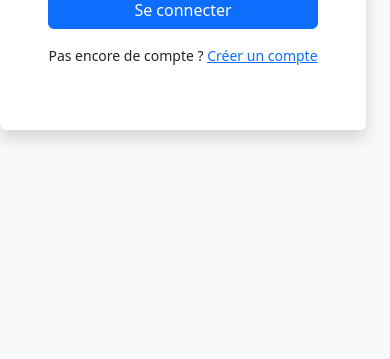
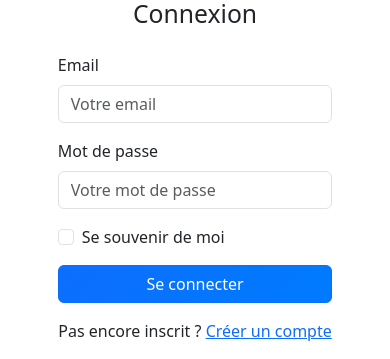
Before and after one commit to djeyDgordovan/gestion_depot, a PHP site: page /login.php in a window 390 px wide. Shown: the part 521-880 px from the top of the page. Before the commit the page ends 662 px from the top, so only its background shows below. Run offline with PHP 8.4, Linux system fonts and the light colour scheme; data that the repository does not hold is empty; some libraries are stand-ins or nearby versions.

Commit message:
Inscription

```diff
--- a/login.php
+++ b/login.php
@@ -1,92 +1,60 @@
 <?php
 include_once "_config/db.php";
 
-// Récupération des données
-$login = $_POST['login'];
-$password = $_POST['password'];
 
-// Récupération de l'utilisateur
-$stmt = $pdo->prepare("SELECT * FROM users WHERE username = ? OR email = ?");
-$stmt->execute([$login, $login]);
-$user = $stmt->fetch(PDO::FETCH_ASSOC);
-
-if ($user && password_verify($password, $user['password'])) {
-    $_SESSION['user_id'] = $user['id'];
-    $_SESSION['role'] = $user['role'];
-
-    // Redirection selon rôle
-    switch ($user['role']) {
-        case 'admin':
-            header("Location: admin/dashboard.php");
-            break;
-        case 'gestionnaire':
-            header("Location: gestionnaire/dashboard.php");
-            break;
-        default:
-            header("Location: vendeur/dashboard.php");
-    }
-    exit();
-} else {
-    echo "Identifiants incorrects";
-}
 
 ?>
 
-<!DOCTYPE html>
-<html lang="fr">
 
-<head>
-    <meta charset="UTF-8">
-    <title>Connexion</title>
+<?php include_once "includes/head.php"; ?>
 
-    <!-- Bootstrap 5 -->
-    <link href="https://cdn.jsdelivr.net/npm/bootstrap@5.3.2/dist/css/bootstrap.min.css" rel="stylesheet">
-</head>
+<style>
+    .login-container {
+        height: 100vh;
+    }
 
-<body class="bg-light">
+    .login-image {
+        width: 100%;
+        height: 100%;
+        object-fit: cover;
+    }
+</style>
 
-    <div class="container min-vh-100 d-flex align-items-center">
-        <div class="row w-100 shadow rounded overflow-hidden bg-white">
+<body>
 
-            <!-- Image à gauche -->
-            <div class="col-md-6 d-none d-md-block p-0">
-                <img
-                    src="https://images.unsplash.com/photo-1522202176988-66273c2fd55f"
-                    class="img-fluid h-100 w-100 object-fit-cover"
-                    alt="Connexion">
+    <div class="container-fluid login-container">
+        <div class="row h-100">
+            <!-- Image gauche -->
+            <div class="col-md-6 d-flex align-items-center justify-content-center p-0">
+                <img src="https://source.unsplash.com/600x800/?technology" alt="Image connexion" class="login-image">
             </div>
 
-            <!-- Formulaire à droite -->
-            <div class="col-md-6 p-5">
-                <h3 class="text-center mb-4">Connexion</h3>
-
-                <form>
+            <!-- Formulaire droite -->
+            <div class="col-md-6 d-flex align-items-center justify-content-center">
+                <div class="w-75">
+                    <h2 class="mb-4 text-center">Connexion</h2>
+                    <form action="login.php" method="POST">
                         <div class="mb-3">
-                        <label class="form-label">Email</label>
-                        <input type="email" class="form-control" name="email" placeholder="Entrez votre email" required>
+                            <label for="email" class="form-label">Email</label>
+                            <input type="email" class="form-control" id="email" name="email" placeholder="Votre email" required>
                         </div>
-
                         <div class="mb-3">
-                        <label class="form-label">Mot de passe</label>
-                        <input type="password" class="form-control" name="password" placeholder="Mot de passe" required>
+                            <label for="password" class="form-label">Mot de passe</label>
+                            <input type="password" class="form-control" id="password" name="password" placeholder="Votre mot de passe" required>
                         </div>
-
-                    <div class="d-grid">
-                        <button class="btn btn-primary">Se connecter</button>
+                        <div class="mb-3 form-check">
+                            <input type="checkbox" class="form-check-input" id="remember" name="remember">
+                            <label class="form-check-label" for="remember">Se souvenir de moi</label>
                         </div>
-
-                    <div class="text-center mt-3">
-                        <small>
-                            Pas encore de compte ?
-                            <a href="inscription.php">Créer un compte</a>
-                        </small>
-                    </div>
+                        <button type="submit" class="btn btn-primary w-100">Se connecter</button>
+                        <p class="mt-3 text-center">
+                            Pas encore inscrit ? <a href="inscription.php">Créer un compte</a>
+                        </p>
                     </form>
                 </div>
-
+            </div>
         </div>
     </div>
 
+    <?php include_once "includes/link.php"; ?>
 </body>
-
-</html>
--- /dev/null
+++ b/vendeur/index.php
@@ -0,0 +1,4 @@
+<?php
+header("Location: home_page.php");
+
+?>
```
Also changed, not shown: inscription.php (+82 -57 lines), home_page.php (deleted), vendeur/home_page.php (added). Lines whose indentation alone changed are shown as unchanged.
